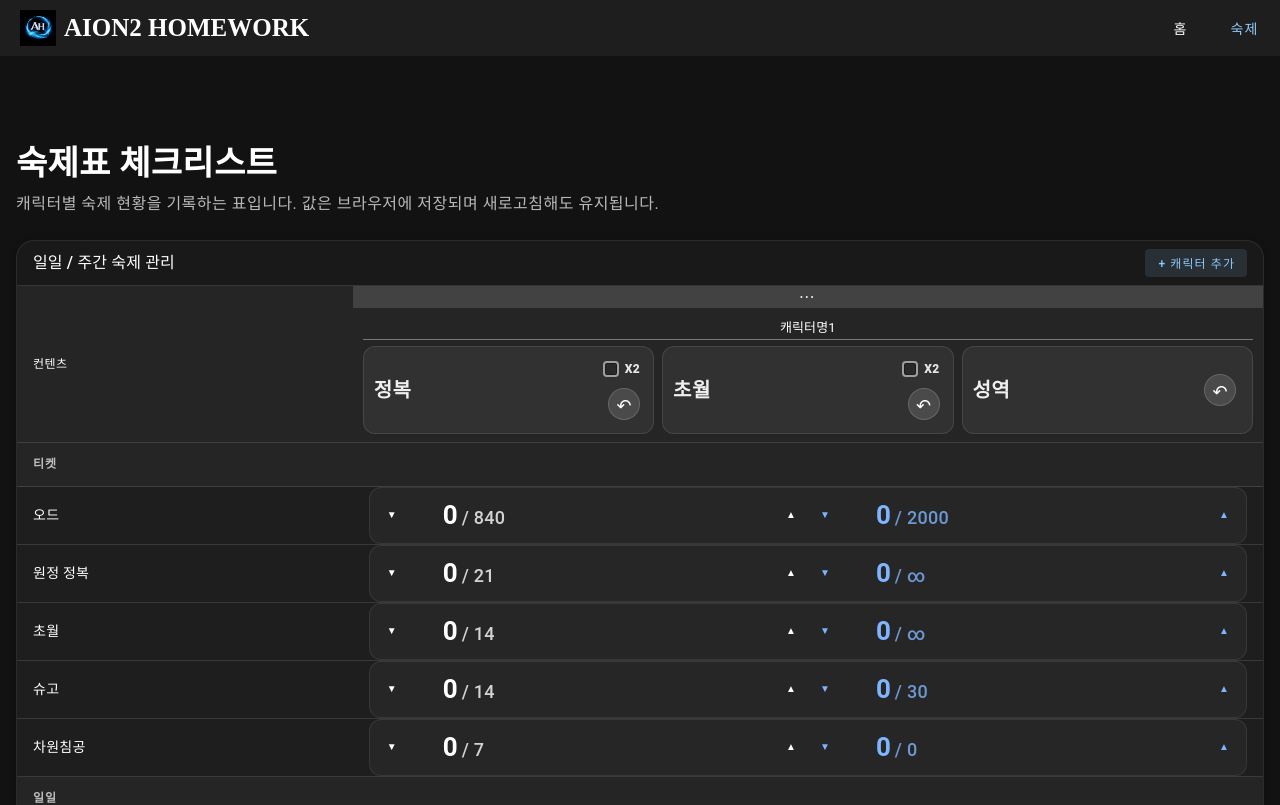
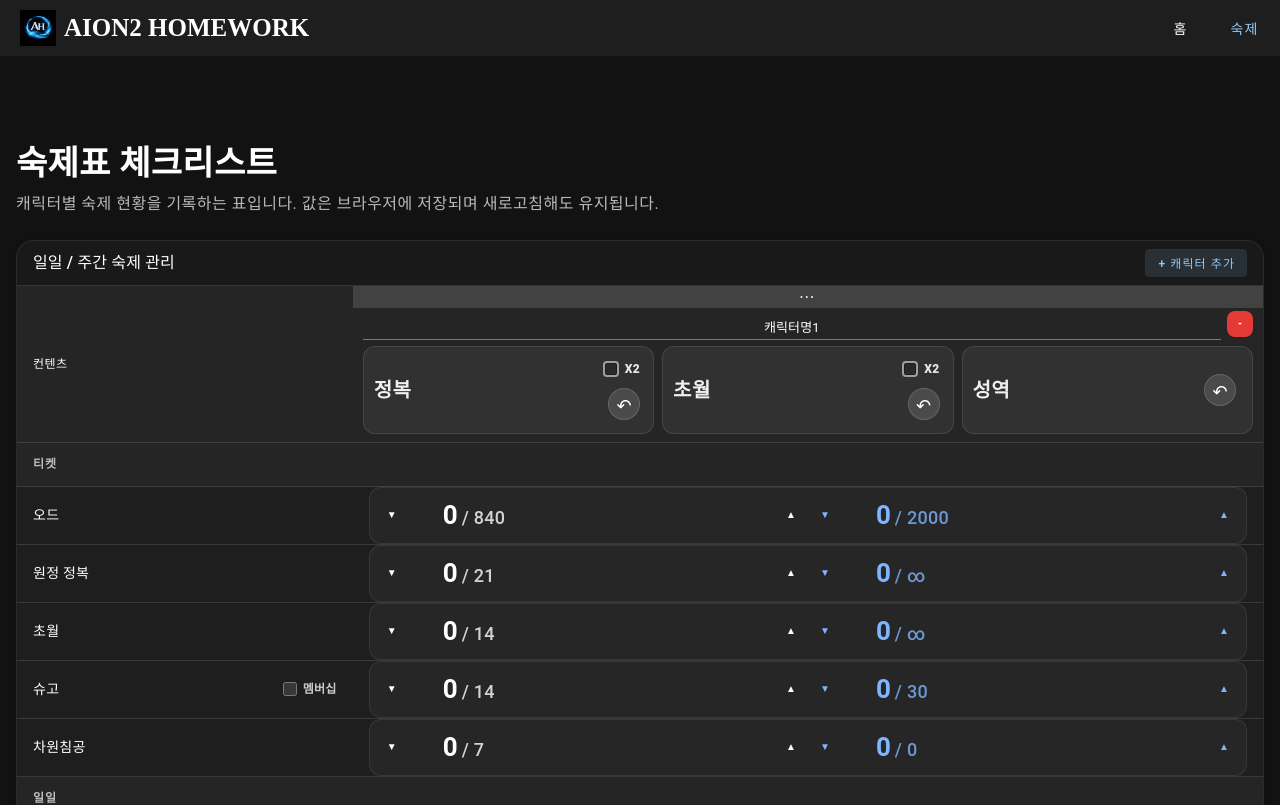
Before and after one commit to sang-jae/aion2-homework, a Vue app: page /#/homework in a window 1280 px wide. Shown: the top 805 px of the page. Built offline with nearby package versions, Linux system fonts and the light colour scheme; a small style sheet from the web is missing; a web font is replaced by a local one.

Commit message:
[feat] 캐릭터 삭제 추가, 슈고 멤버십 추가

```diff
--- a/src/pages/homework.vue
+++ b/src/pages/homework.vue
@@ -74,7 +74,8 @@ interface HomeworkState {
   rows: HomeworkRow[]
   columns: CharacterColumn[]
   cells: Record<string, CounterCell>
-  lastAutoUpdate: string
+  lastAutoUpdate: string,
+  membership: boolean   // ✅ 추가
 }
 
 const STORAGE_KEY = 'aion2-homework-state-v1'
@@ -163,6 +164,12 @@ function loadInitialState(): HomeworkState {
         const parsed = JSON.parse(saved) as HomeworkState
         if (parsed && parsed.rows && parsed.columns && parsed.cells) {
           ensureColumnModes(parsed.columns)
+
+          // ✅ 저장본에 membership 없으면 기본 false
+          if (typeof (parsed as any).membership !== 'boolean') {
+            ;(parsed as any).membership = false
+          }
+
           applyMaxConfig(parsed)
           return parsed
         }
@@ -178,6 +185,7 @@ function loadInitialState(): HomeworkState {
     columns: defaultColumns,
     cells,
     lastAutoUpdate: new Date().toISOString(),
+    membership: false, // ✅ 추가
   }
 
   for (const row of defaultRows) {
@@ -483,6 +491,36 @@ function confirmAddColumn() {
   addColumnDialog.value = false
 }
 
+// 열(캐릭터) 삭제
+function removeColumn(colId: string) {
+  // ✅ 옵션: 마지막 1개는 삭제 못하게
+  if (state.value.columns.length <= 1) {
+    window.alert('캐릭터는 최소 1개는 남아야 합니다.')
+    return
+  }
+
+  // ✅ 옵션: 삭제 확인
+  const col = state.value.columns.find(c => c.id === colId)
+  const name = col?.name?.trim() || '캐릭터'
+  if (!window.confirm(`"${name}" 칸을 삭제할까요?`)) return
+
+  const idx = state.value.columns.findIndex(c => c.id === colId)
+  if (idx === -1) return
+
+  // 1) columns에서 제거
+  state.value.columns.splice(idx, 1)
+
+  // 2) cells에서 해당 colId에 해당하는 키들 제거
+  for (const row of state.value.rows) {
+    const key = cellKey(row.id, colId)
+    delete state.value.cells[key]
+  }
+
+  // 3) 드래그 상태 정리
+  if (draggingColumnId.value === colId) draggingColumnId.value = null
+  if (dropPreview.value?.targetId === colId) dropPreview.value = null
+}
+
 // localStorage 저장
 watch(
   state,
@@ -592,6 +630,8 @@ function makeAnchorAtHour(hour: number) {
 }
 
 const ANCHOR_5 = makeAnchorAtHour(5)
+// 테스트용
+const ANCHOR_2 = makeAnchorAtHour(2)
 
 const ANCHOR_WED_5 = (() => {
   const d = makeAnchorAtHour(5)
@@ -691,7 +731,8 @@ function handleAutoIncrease() {
     DAY_MS
   )
   if (shugoEvents > 0) {
-    addBaseToRow('row-shugo', shugoEvents * 2)
+    const perDay = state.value.membership ? 2 : 1
+    addBaseToRow('row-shugo', shugoEvents * perDay)
   }
 
   const weeklyEvents = countPeriodicEvents(
@@ -828,6 +869,8 @@ interface ColumnModeState {
                     </div>
                     <div class="hw-col-header-content">
 
+                      <!-- 캐릭터명 + 삭제버튼 한 줄 -->
+                      <div class="hw-name-row">
                         <v-text-field
                           v-model="col.name"
                           variant="underlined"
@@ -836,6 +879,17 @@ interface ColumnModeState {
                           class="hw-header-input"
                           placeholder="캐릭터명"
                         />
+
+                        <v-btn
+                          class="hw-col-remove-inline"
+                          size="x-small"
+                          variant="flat"
+                          @click.stop="removeColumn(col.id)"
+                          title="캐릭터 삭제"
+                        >
+                          -
+                        </v-btn>
+                      </div>
 
                       <!-- 🔹 정복 / 초월 / 성역 모드 줄 -->
                       <div class="hw-mode-row">
@@ -942,7 +996,15 @@ interface ColumnModeState {
                 <!-- 실제 컨텐츠 행 -->
                 <tr v-else class="hw-row">
                   <td class="hw-first-col">
-                    {{ row.label }}
+                    <div class="hw-row-title">
+                      <span>{{ row.label }}</span>
+
+                      <!-- ✅ 슈고일 때만 멤버십 체크박스 -->
+                      <label v-if="row.id === 'row-shugo'" class="hw-membership">
+                        <input type="checkbox" v-model="state.membership" />
+                        <span class="hw-membership-text">멤버십</span>
+                      </label>
+                    </div>
                   </td>
 
                   <td
@@ -1260,4 +1322,68 @@ interface ColumnModeState {
 .hw-sanctuary-check {
   margin:auto;
 }
+
+/* 캐릭터명 입력줄 + 삭제버튼 */
+.hw-name-row {
+  display: flex;
+  align-items: center;
+  gap: 6px;
+}
+
+/* 입력창이 줄의 대부분 차지 */
+.hw-name-row .hw-header-input {
+  flex: 1;
+  min-width: 0;
+}
+
+/* 🔴 캐릭터 삭제 버튼 (입력창 옆) */
+.hw-col-remove-inline {
+  min-width: 26px !important;
+  width: 26px !important;
+  height: 26px !important;
+
+  padding: 0 !important;
+  border-radius: 8px !important;
+
+  background: #e53935 !important;
+  color: #fff !important;
+  font-weight: 900;
+  line-height: 1;
+}
+
+.hw-col-remove-inline:hover {
+  filter: brightness(1.05);
+}
+
+
+/* 행 타이틀: 왼쪽 라벨 + 오른쪽 옵션 */
+.hw-row-title {
+  display: flex;
+  align-items: center;
+  justify-content: space-between;
+  gap: 10px;
+}
+
+/* 슈고 멤버십 체크 */
+.hw-membership {
+  display: inline-flex;
+  align-items: center;
+  gap: 6px;
+  cursor: pointer;
+  user-select: none;
+  white-space: nowrap;
+  opacity: 0.9;
+}
+
+/* 체크박스 크기 살짝 키우기 */
+.hw-membership input[type="checkbox"] {
+  width: 14px;
+  height: 14px;
+}
+
+.hw-membership-text {
+  font-size: 12px;
+  font-weight: 700;
+  color: rgba(255, 255, 255, 0.85);
+}
 </style>
```
Also changed, not shown: 15 other files (tests, documents, lock files or other folders). Lines whose indentation alone changed are shown as unchanged.
